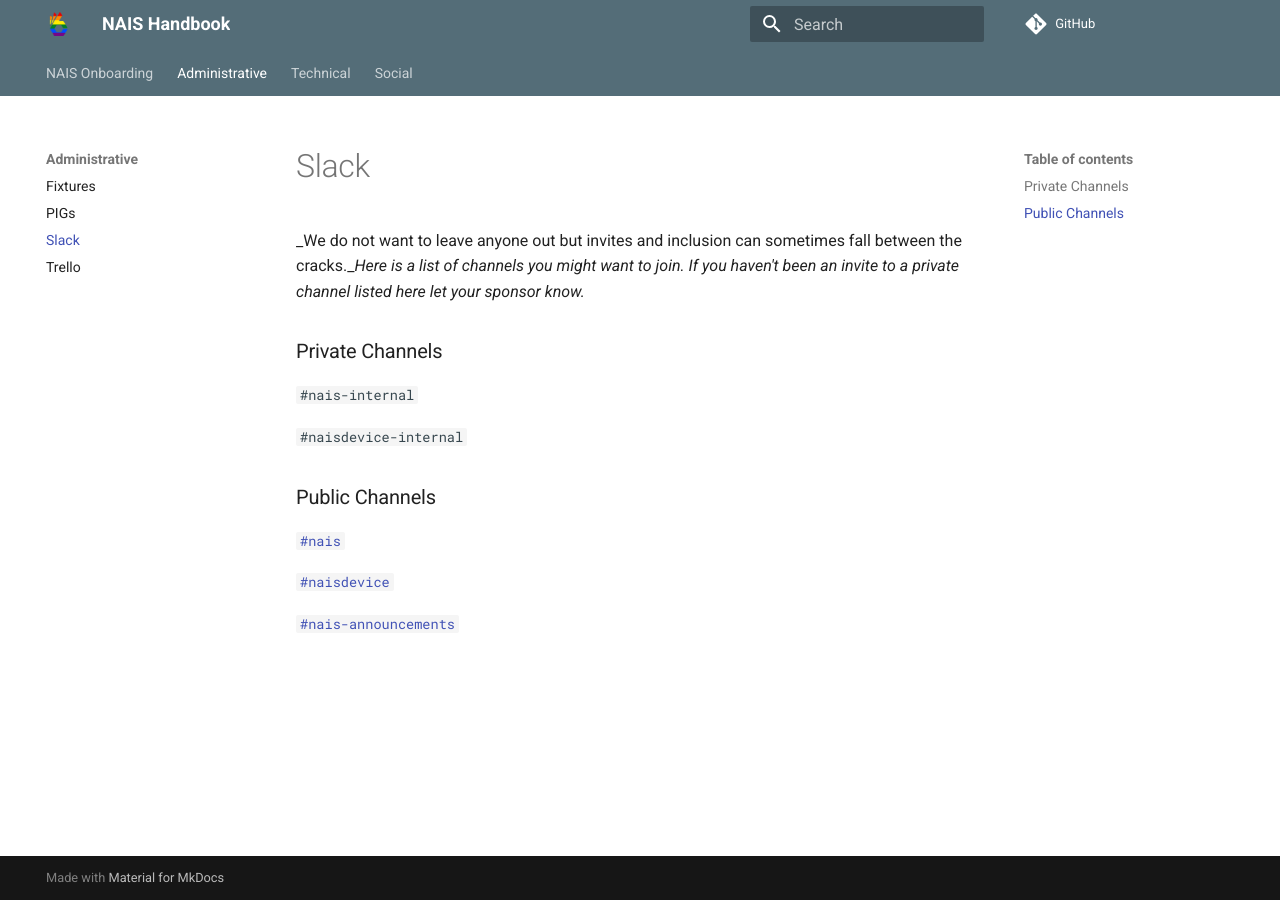
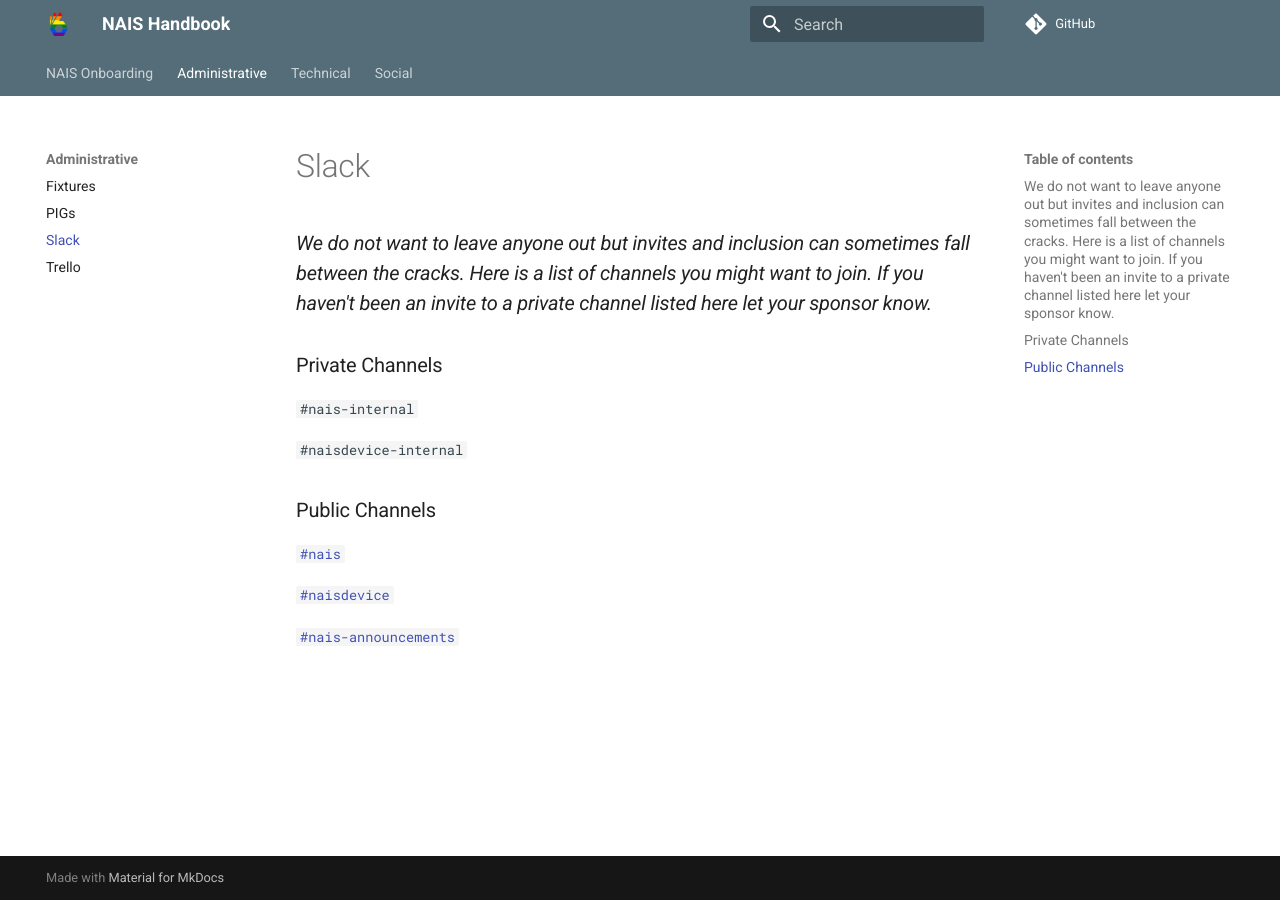
Before and after one commit to nais/handbook, an MkDocs documentation site: the page built from docs/administrative/slack.md, in a window 1280 px wide. Built offline with MkDocs 1.6.1 and Material for MkDocs 9.7.7, drawn with Linux system fonts in a browser that asks for light colours; comment, search, counter and statistics services are not loaded.

```diff
--- a/docs/administrative/slack.md
+++ b/docs/administrative/slack.md
@@ -1,6 +1,6 @@
 # Slack
 
-_We do not want to leave anyone out but invites and inclusion can sometimes fall between the cracks.__Here is a list of channels you might want to join. If you haven't been an invite to a private channel listed here let your sponsor know._
+### _We do not want to leave anyone out but invites and inclusion can sometimes fall between the cracks. Here is a list of channels you might want to join. If you haven't been an invite to a private channel listed here let your sponsor know._
 
 ### Private Channels
 
```
Also changed, not shown: docs/README.md (+1 -1 lines), 1 other file.
